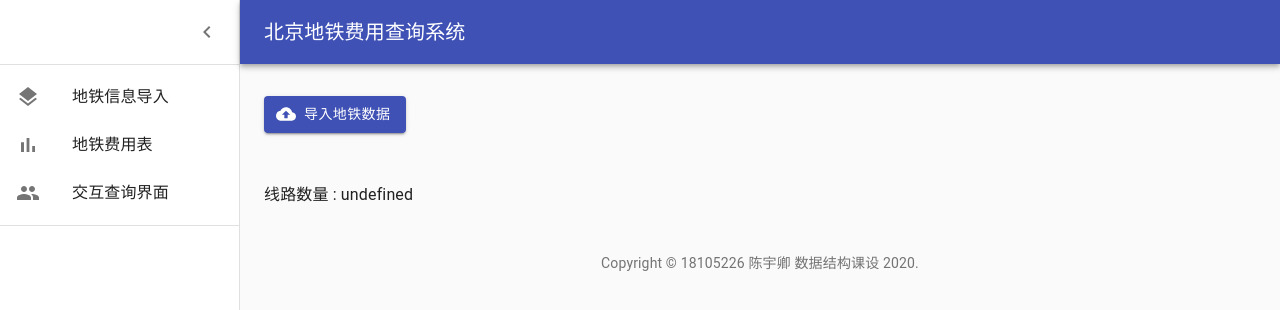
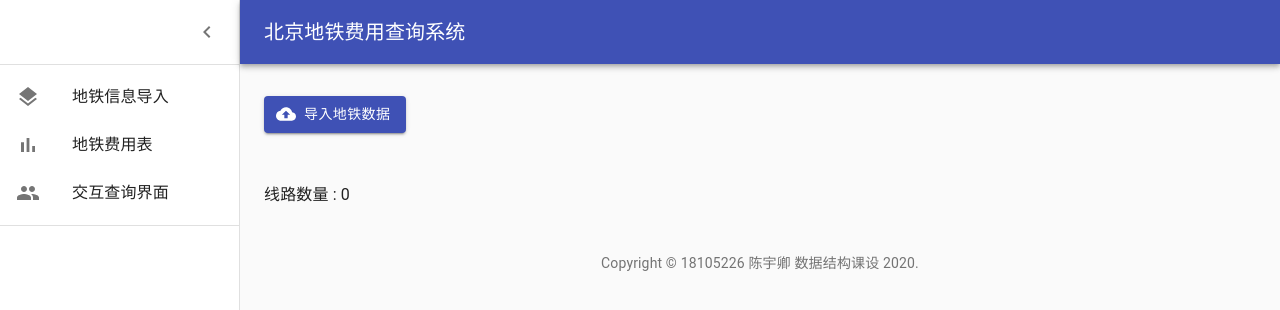
Before and after one commit to scyq/Beijing-Subway-Fare-Query, a React (Create React App) app: page / in a window 1280 px wide. Shown: the top 310 px of the page. Built offline with nearby package versions, Linux system fonts and the light colour scheme.

Commit message:
解决了数据丢失的bug

```diff
--- a/src/App.js
+++ b/src/App.js
@@ -16,6 +16,7 @@ import NavBar from './NavBar';
 import MenuIcon from '@material-ui/icons/Menu';
 import ChevronLeftIcon from '@material-ui/icons/ChevronLeft';
 import Content from './Content';
+import DataHandler from './DataHandler';
 
 
 function Copyright() {
@@ -117,6 +118,10 @@ export default function App() {
 
   /* 实现抽屉效果的方法 */
   const [open, setOpen] = React.useState(true);
+
+  /* 记录、保存数据的类，保证不会被回收 */
+  const [data] = React.useState(new DataHandler());
+
   const handleDrawerOpen = () => {
     setOpen(true);
   };
@@ -176,6 +181,7 @@ export default function App() {
           {/* 主要内容显示在Conten中，利用传入的showIndex来表示渲染哪个选项卡 */}
           <Content
             showIndex = {showIndex}
+            data = {data}
           />
 
           <Box pt={4}>
--- a/src/Content.js
+++ b/src/Content.js
@@ -15,17 +15,23 @@ class Content extends React.Component {
     render() {
         if (this.props.showIndex === 0) {
             return (
-                <InfoImport />
+                <InfoImport
+                    data = {this.props.data}
+                />
             );
         }
         else if (this.props.showIndex === 1) {
             return (
-                <FeeTable />
+                <FeeTable
+                    data = {this.props.data}
+                />
             );
         }
         else {
             return (
-                <Map />
+                <Map
+                    data = {this.props.data}
+                />
             );
         }
     }
--- a/src/InfoImport.js
+++ b/src/InfoImport.js
@@ -6,7 +6,6 @@
 import React from 'react';
 import Button from '@material-ui/core/Button';
 import Typography from '@material-ui/core/Typography';
-import DataHandler from './DataHandler';
 import { ListItem } from '@material-ui/core';
 import CloudUploadIcon from '@material-ui/icons/CloudUpload';
 
@@ -22,14 +21,12 @@ class InfoImport extends React.Component {
         @param
         {StationController} data 存储所有站的信息
         {Array} txtArr 按照\n分割为数组的txtStr
-        {Array} showListItems 渲染列表的JSX
     */
     constructor(props) {
         super(props);
         this.state = {
-            data : new DataHandler(),
-            txtArr : [],
-            showListItems : [],
+            data : props.data,
+            txtArr : []
         };
     }
 
@@ -45,7 +42,6 @@ class InfoImport extends React.Component {
         将组件的this传进去，obj为该组件的this
         @param
         {object} obj this指针
-        {function} callback 回调函数，触发重新渲染
     */
     fileSelectHandler(obj) {
         const txtFile = document.getElementById("selectTXT").files[0];
@@ -56,22 +52,27 @@ class InfoImport extends React.Component {
             onload 对时间event进行处理
         */
         reader.onload = (event) => {
-            // console.log(event.target.result.split('\n'));
             obj.setState({
                 txtArr : event.target.result.split("\n"),
             },
                 () => {
                     obj.state.data.cutLine(event.target.result.split("\n"));
-                    obj.setState({
-                        showListItems : this.state.data.lineInfo.map(line => {
-                            return (<ListItem key={line[0]} value={line[1]}>{line[0]} 一共有 {line[1]} 站
-                            </ListItem>);
-                        })
-                    });
                 }
             );
+            obj.forceUpdate();  /* 强制重新渲染 */
         };
+    }
 
+    renderStationList(lineInfo) {
+        if (!lineInfo) return "没有查询到地铁信息";
+        else {
+            let showListItems = undefined;
+            showListItems = lineInfo.map(line => {
+                return (<ListItem key={line[0]} value={line[1]}>{line[0]} 一共有 {line[1]} 站
+                </ListItem>);
+            });
+            return showListItems;
+        }
     }
 
     render() {
@@ -83,7 +84,7 @@ class InfoImport extends React.Component {
                 </Button>
 
                 <Typography style={InfoStyles}>
-                    {'线路数量 : ' + this.state.txtArr[0]}
+                    {'线路数量 : ' + this.state.data.allLine.length}
                 </Typography>
 
                  {/* input是实际提交的表单，Button只是用于触发 */}
@@ -91,9 +92,7 @@ class InfoImport extends React.Component {
 
                 <ul>
                     {console.log(this.state.data)}
-                    {
-                        this.state.showListItems
-                    }
+                    {this.renderStationList(this.state.data.lineInfo)}
                 </ul>
 
             </div>
```
